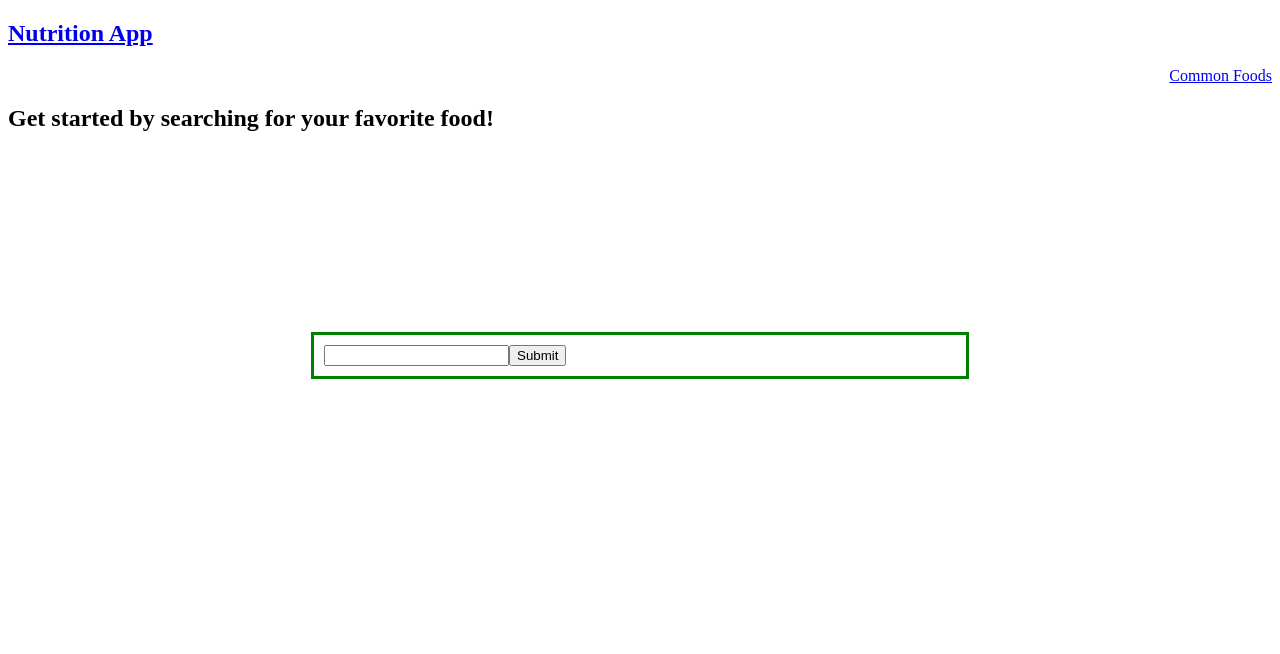
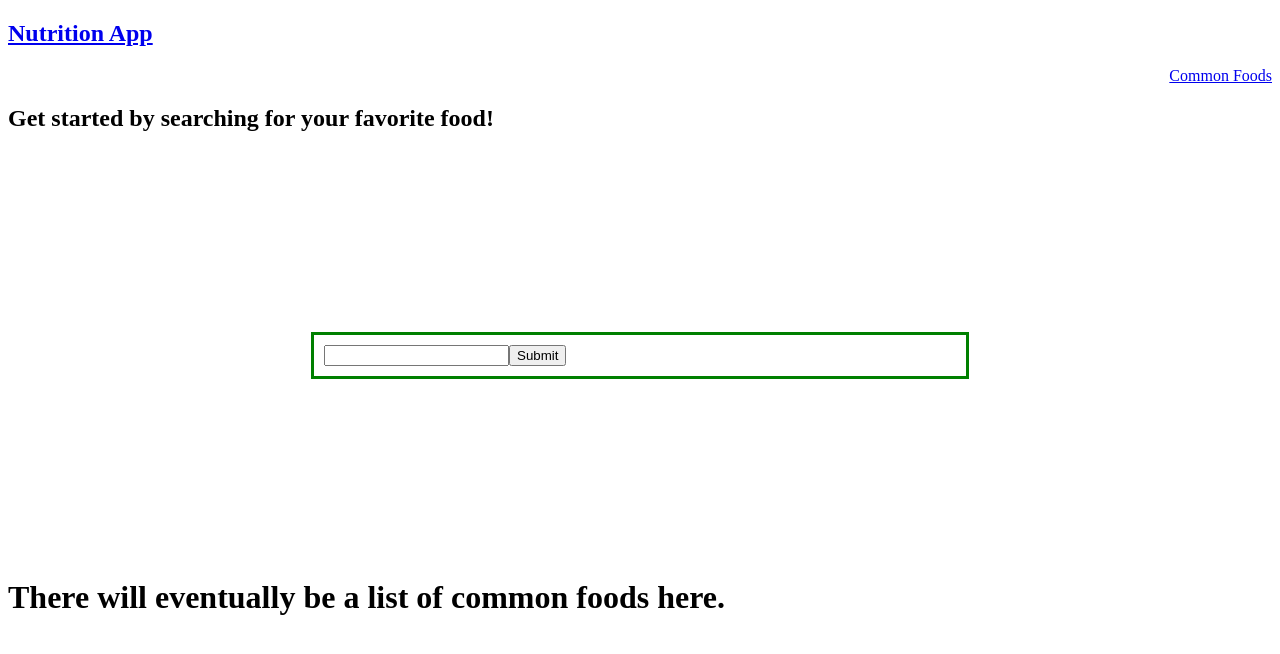
Before and after one commit to ashtin23/Nutrition, a React (Create React App) app in the folder nutrition-app/: page /list in a window 1280 px wide. Shown: the top 654 px of the page. Built offline with nearby package versions, Linux system fonts and the light colour scheme.

Commit message:
list comonent working

```diff
--- a/nutrition-app/src/components/App/App.js
+++ b/nutrition-app/src/components/App/App.js
@@ -2,6 +2,7 @@ import React, { Component } from "react";
 import { Route } from "react-router-dom";
 import Nav from "../Nav/Nav";
 import Home from "../Home/Home";
+import List from "../List/List";
 
 import "./App.css";
 
@@ -20,6 +21,9 @@ class App extends Component {
             <Route path="/"
             component={Home}
             />
+            <Route path="/list"
+            component={List}
+            />
           </main>
         </div>
     );
--- a/nutrition-app/src/components/List/List.js
+++ b/nutrition-app/src/components/List/List.js
@@ -7,7 +7,9 @@ class List extends Component {
 
     return (
       <div>
-        <h1>There will eventually be a list of common foods here.</h1>
+        <main>
+          <h1>There will eventually be a list of common foods here.</h1>
+        </main>
       </div>
     );
   }
--- a/nutrition-app/src/components/Nav/Nav.js
+++ b/nutrition-app/src/components/Nav/Nav.js
@@ -14,7 +14,7 @@ class Nav extends Component {
               </Link>
             </div>
             <div className="right">
-              <Link to="/foods" className="item" key={1}>
+              <Link to="/list" className="item" key={1}>
                 Common Foods
               </Link>
             </div>
```
